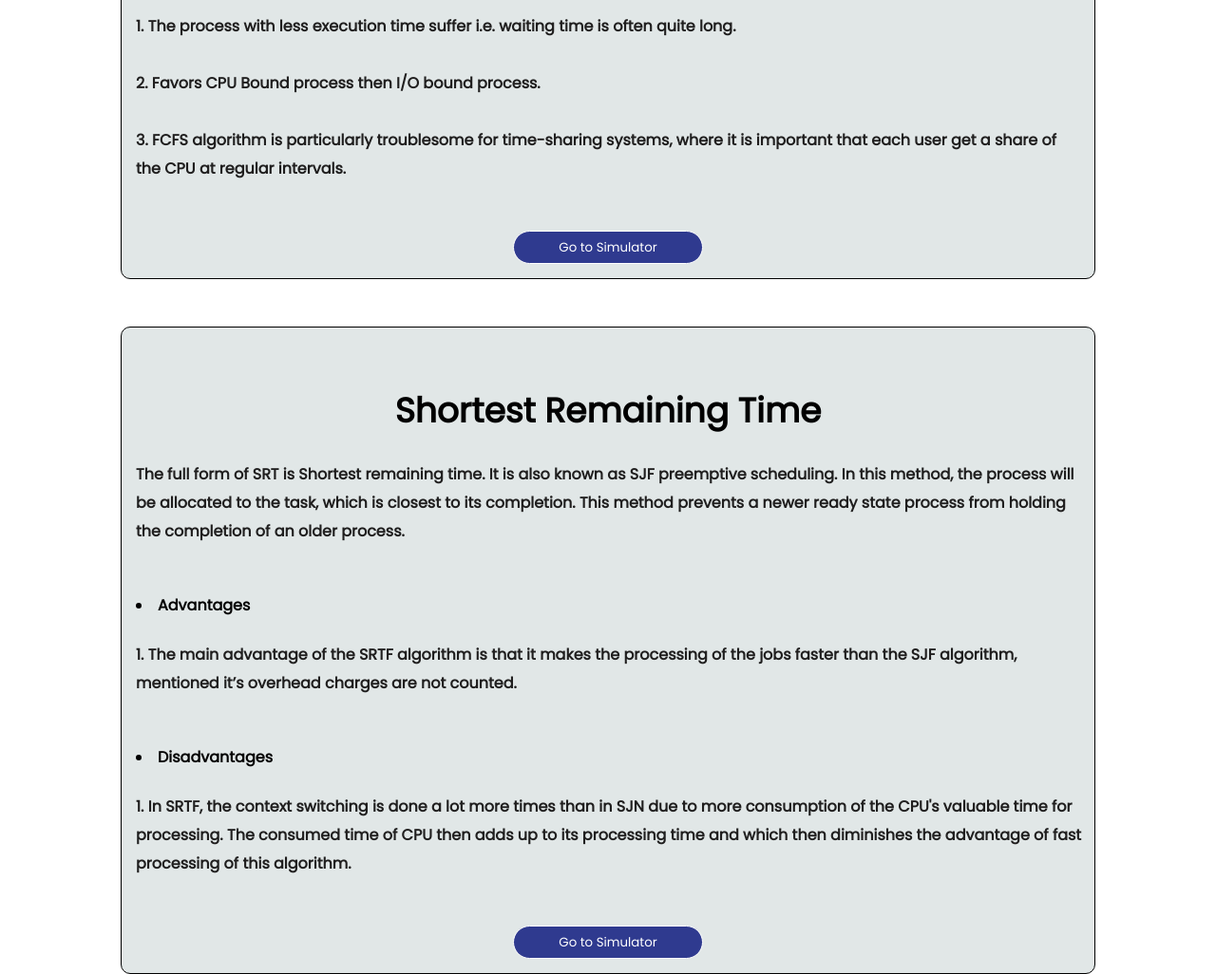
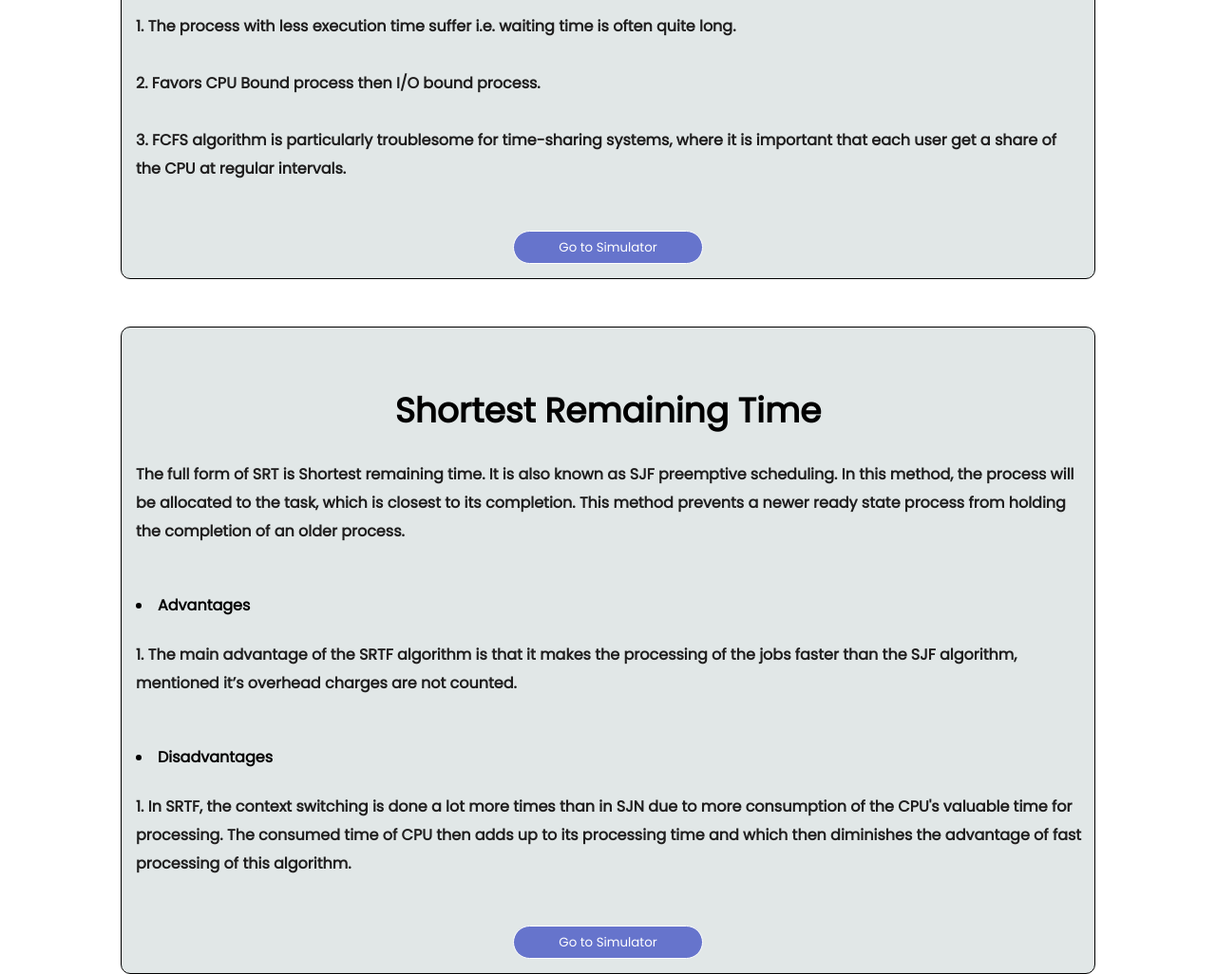
Before and after one commit to gajendra-ingle/CPU-Scheduling-Simulator, a plain HTML site: page docs.html in a window 1280 px wide. Shown: the part 3878-4904 px from the top of the page at 95% size. Drawn offline with nearby package versions, Linux system fonts and the light colour scheme.

Commit message:
Add some css

```diff
--- a/style.css
+++ b/style.css
@@ -554,7 +554,7 @@ h3{
 .btn_1{
     width: 200px;
     height: 35px;
-    background-color: #2F3A8F;
+    background-color: #6674CC;
     color: white;
     border-radius: 20px;
     vertical-align: middle;
```
